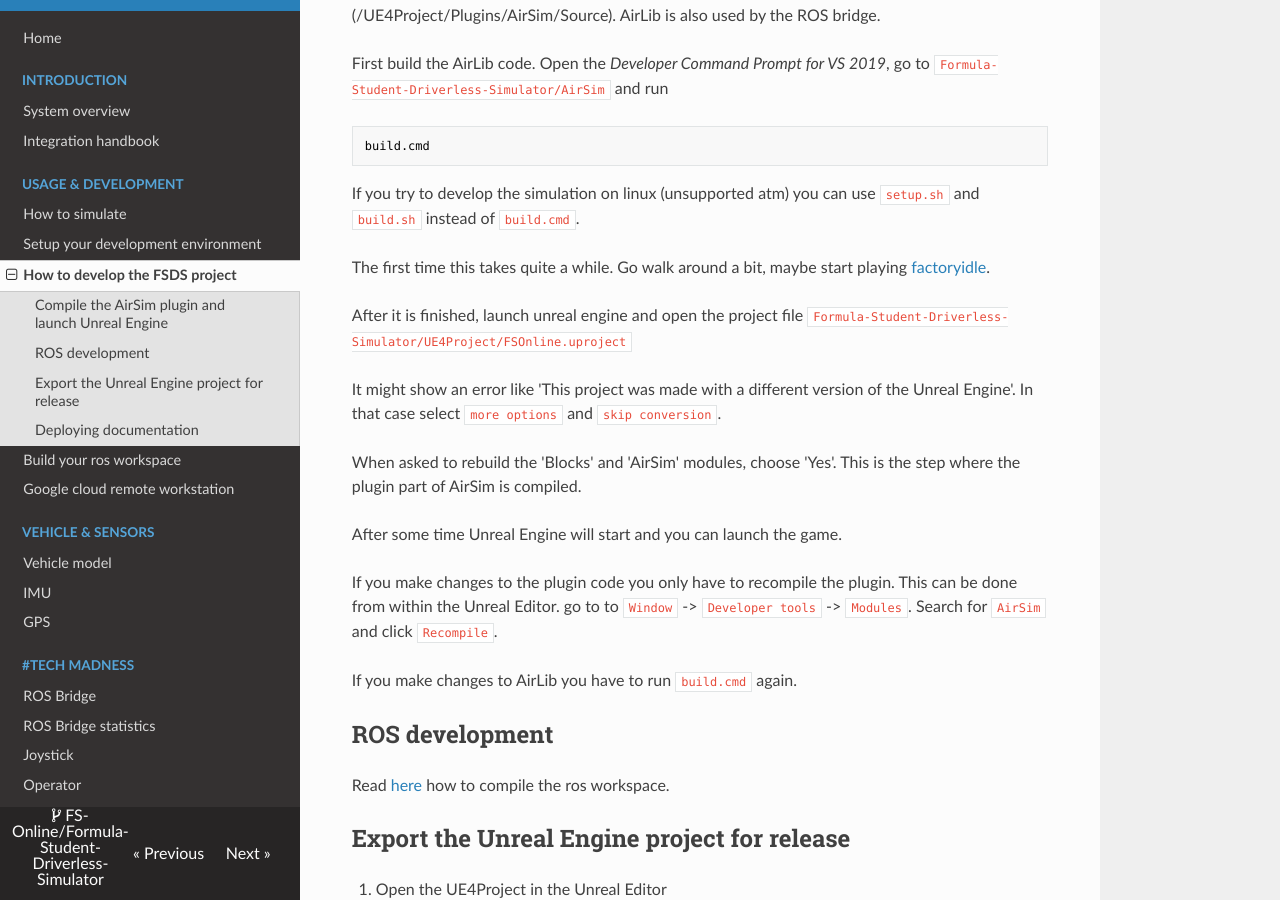
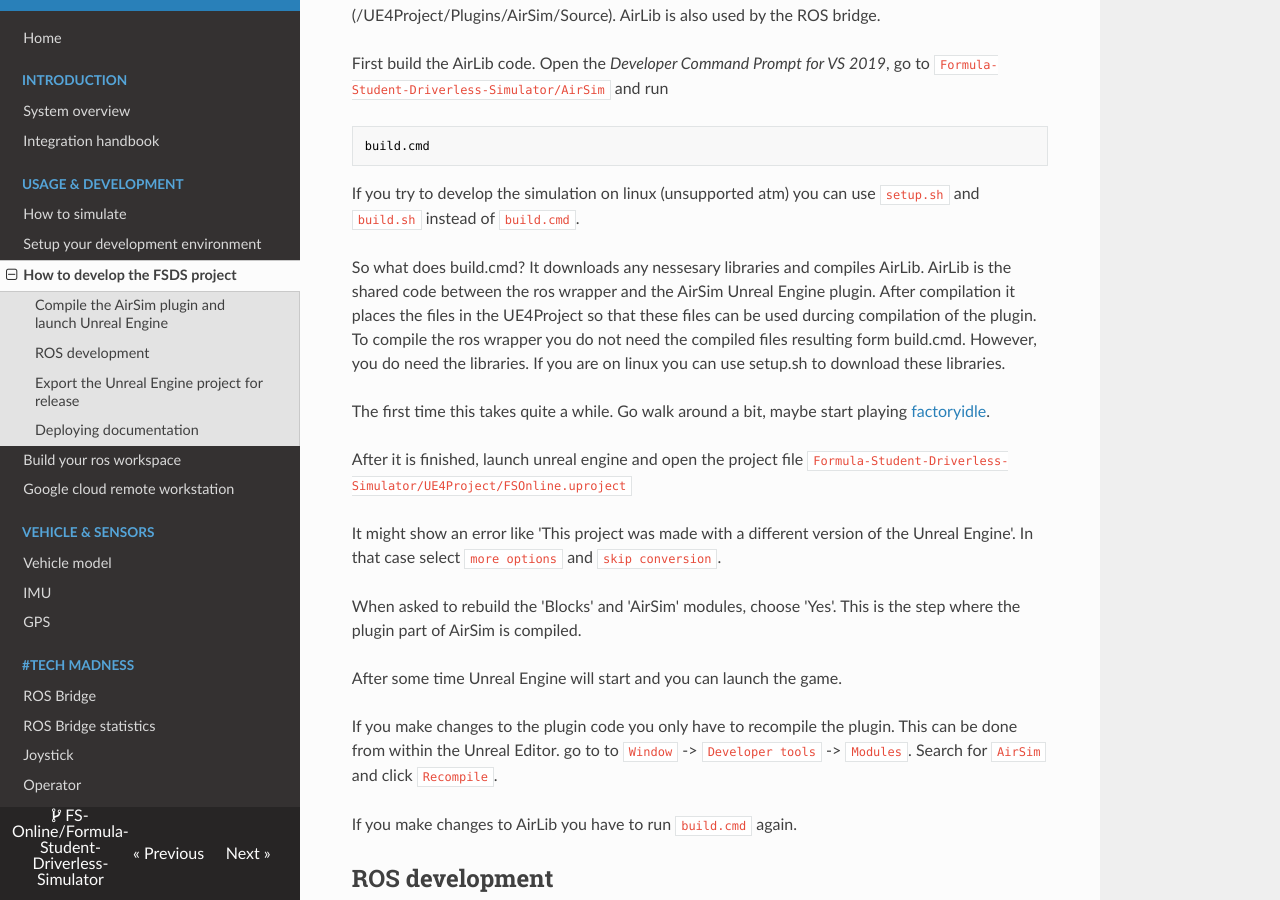
Before and after one commit to FS-Driverless/Formula-Student-Driverless-Simulator, an MkDocs documentation site: the page built from docs/how-to-develop.md, in a window 1280 px wide and 900 px high, scrolled down 524 px. Built offline with MkDocs 1.6.1, drawn with Linux system fonts in a browser that asks for light colours; nearby versions of some CDN libraries; comment, search, counter and statistics services are not loaded.

Commit message:
What does build.cmd?

````diff
--- a/docs/how-to-develop.md
+++ b/docs/how-to-develop.md
@@ -19,6 +19,13 @@ First build the AirLib code. Open the _Developer Command Prompt for VS 2019_, go
 build.cmd
 ```
 If you try to develop the simulation on linux (unsupported atm) you can use `setup.sh` and `build.sh` instead of `build.cmd`.
+
+So what does build.cmd?
+It downloads any nessesary libraries and compiles AirLib.
+AirLib is the shared code between the ros wrapper and the AirSim Unreal Engine plugin.
+After compilation it places the files in the UE4Project so that these files can be used durcing compilation of the plugin.
+To compile the ros wrapper you do not need the compiled files resulting form build.cmd.
+However, you do need the libraries. If you are on linux you can use setup.sh to download these libraries.
 
 The first time this takes quite a while. Go walk around a bit, maybe start playing [factoryidle](https://factoryidle.com/).
 
````
Also changed, not shown: docs/building-ros.md (+1 -1 lines).
